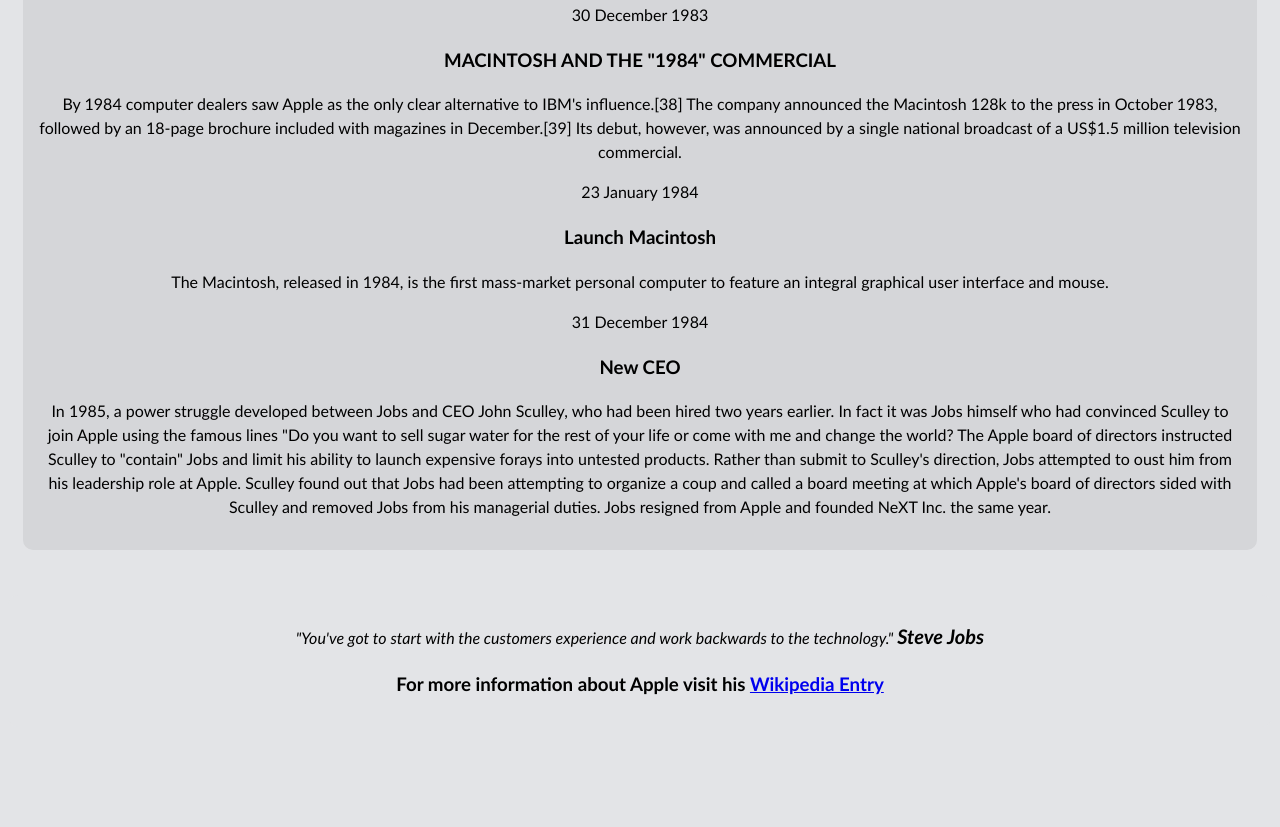
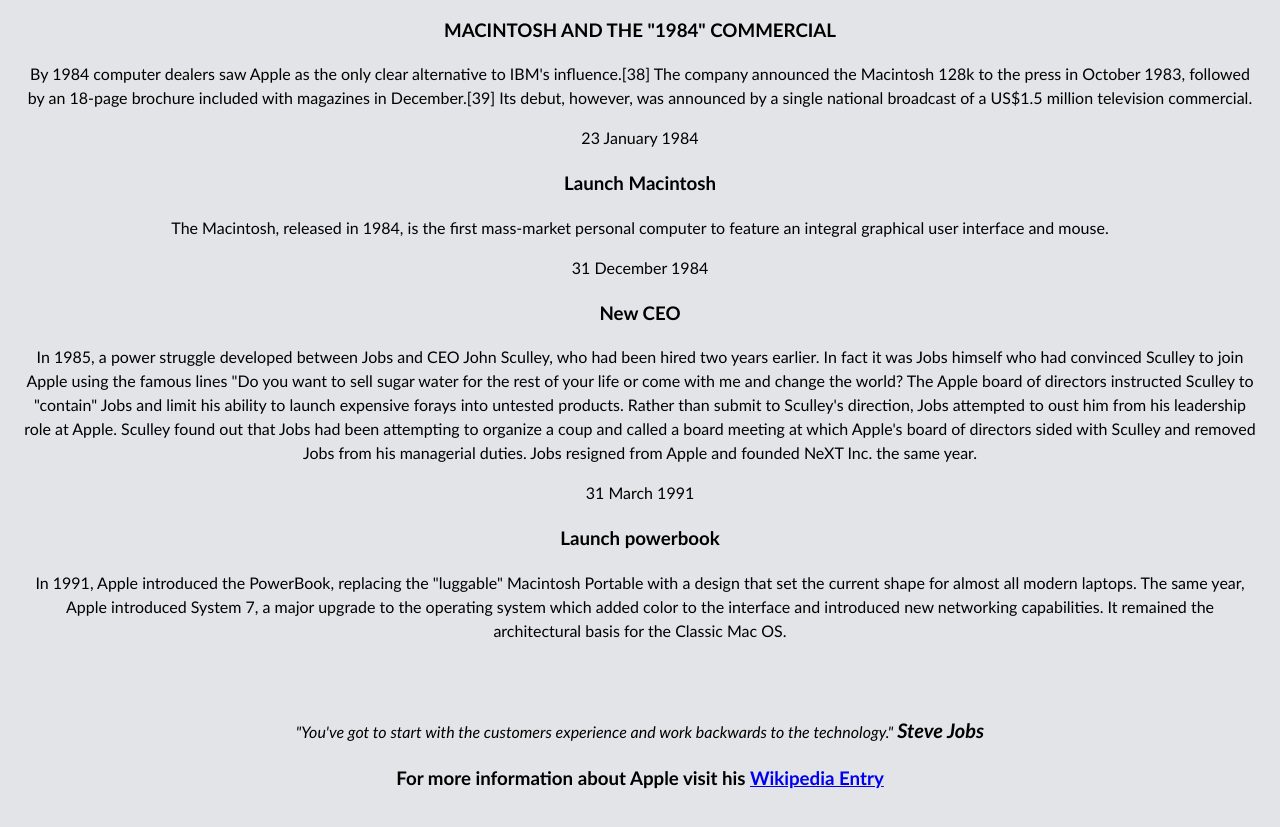
Before and after one commit to ibrahimabah/FaC-TributePage, a plain HTML site: page index.html in a window 1280 px wide. Shown: the part 1771-2598 px from the top of the page. Before the commit the page ends 2508 px from the top, so only its background shows below. Drawn offline with Linux system fonts and the light colour scheme.

Commit message:
index & README update

```diff
--- a/index.html
+++ b/index.html
@@ -20,8 +20,7 @@
         </div>
 
         <!--timeline-->
-        <section id="tribute-info">
-            <div class="timepath">
+            <div class="tribute info">
                 <h2 id="headline">Apple.inc Timeline From 1976 through 2010</h2>
                 <div class="timeline">
                     <p class="date">31 March 1976</p>
@@ -68,8 +67,12 @@
                     <h3 class="pathhead">New CEO</h3>
                     <p class="description">In 1985, a power struggle developed between Jobs and CEO John Sculley, who had been hired two years earlier. In fact it was Jobs himself who had convinced Sculley to join Apple using the famous lines "Do you want to sell sugar water for the rest of your life or come with me and change the world? The Apple board of directors instructed Sculley to "contain" Jobs and limit his ability to launch expensive forays into untested products. Rather than submit to Sculley's direction, Jobs attempted to oust him from his leadership role at Apple. Sculley found out that Jobs had been attempting to organize a coup and called a board meeting at which Apple's board of directors sided with Sculley and removed Jobs from his managerial duties. Jobs resigned from Apple and founded NeXT Inc. the same year.</p>
                 </div>
+                <div class="timeline">
+                    <p class="date">31 March 1991</p>
+                    <h3 class="pathhead">Launch powerbook</h3>
+                    <p class="description">In 1991, Apple introduced the PowerBook, replacing the "luggable" Macintosh Portable with a design that set the current shape for almost all modern laptops. The same year, Apple introduced System 7, a major upgrade to the operating system which added color to the interface and introduced new networking capabilities. It remained the architectural basis for the Classic Mac OS.</p>
+                </div>
             </div>
-        </section>
     </main>
 
 <!--footer-->
```
Also changed, not shown: 1 other file.
